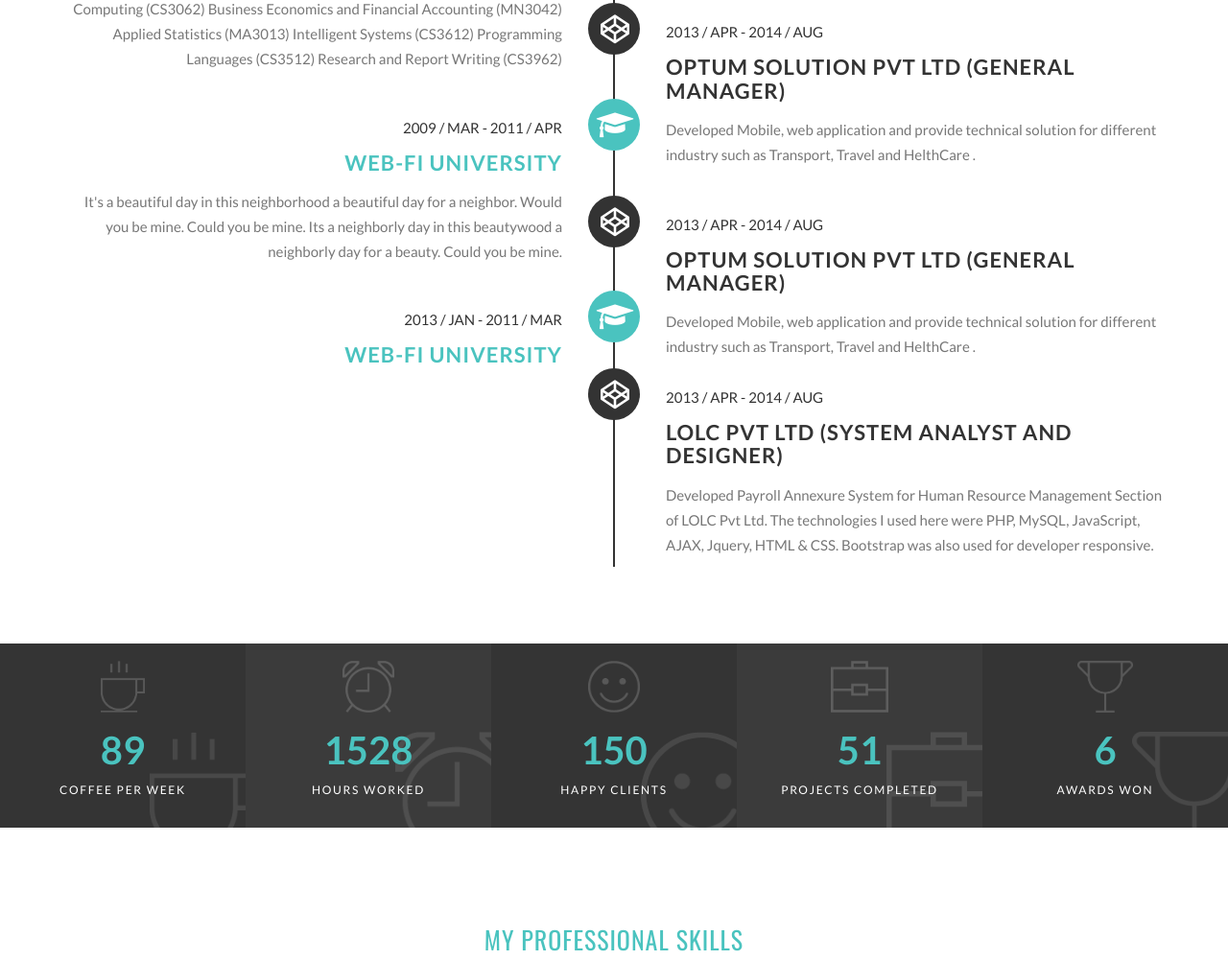
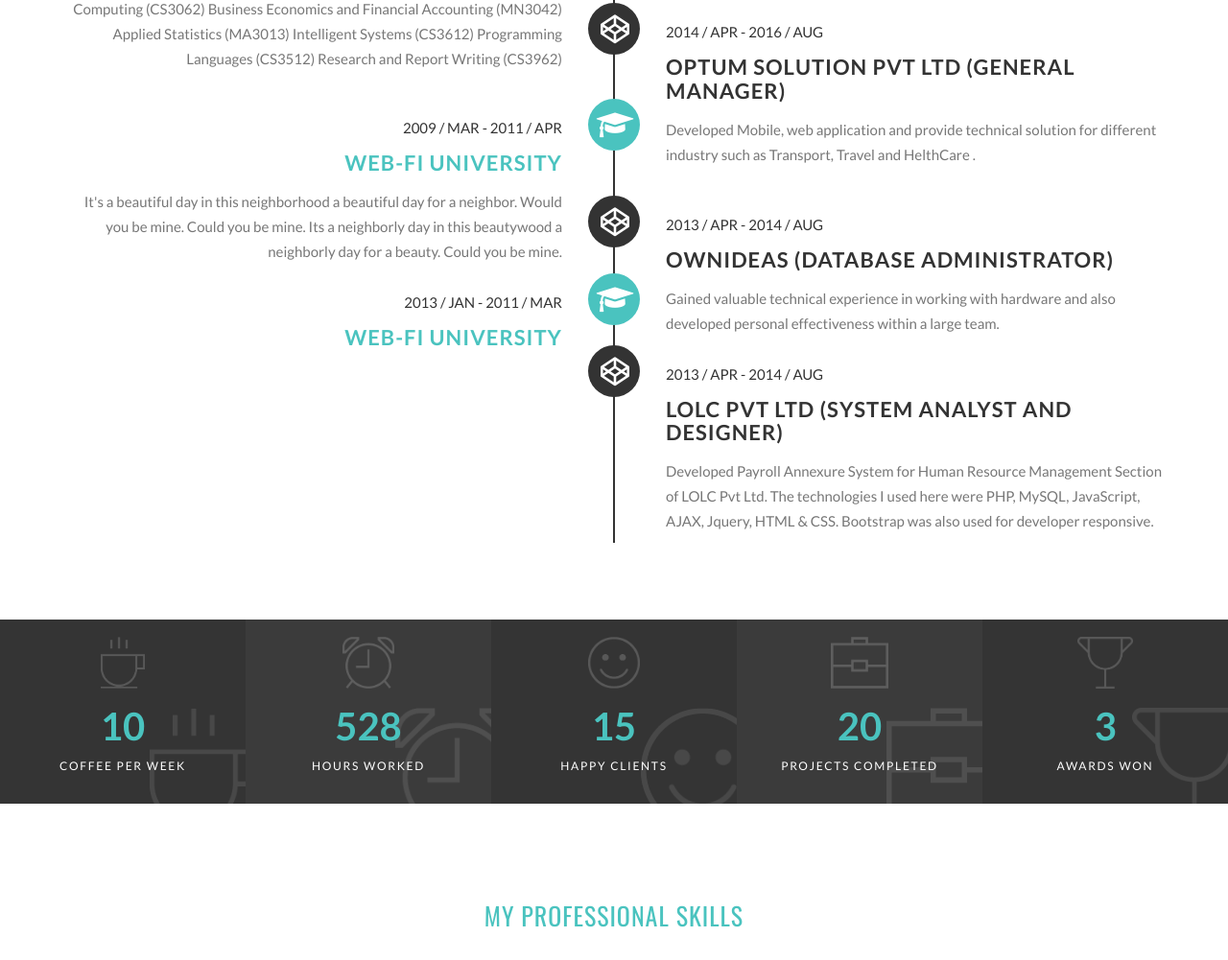
Before and after one commit to niroshn/niroshn.github.io, a plain HTML site: page resume.html in a window 1280 px wide. Shown: the part 856-1857 px from the top of the page at 96% size. Drawn offline with nearby package versions, Linux system fonts and the light colour scheme.

Commit message:
Update resume.html

```diff
--- a/resume.html
+++ b/resume.html
@@ -228,7 +228,7 @@
 								<span class="icon">
 									<i class="fa fa-codepen"></i>
 								</span>
-								<div class="caption">2013 / apr  -  2014 / aug</div>
+								<div class="caption">2014 / apr  -  2016 / aug</div>
 								<h4>Optum Solution Pvt Ltd (General Manager)</h4>
 								<p>
 									Developed Mobile, web application and provide technical solution for different industry such as Transport, Travel and HelthCare .
@@ -255,9 +255,9 @@
 									<i class="fa fa-codepen"></i>
 								</span>
 								<div class="caption">2013 / apr  -  2014 / aug</div>
-								<h4>Optum Solution Pvt Ltd (General Manager)</h4>
+								<h4>OwnIdeas (Database Administrator)</h4>
 								<p>
-									Developed Mobile, web application and provide technical solution for different industry such as Transport, Travel and HelthCare .
+								   Gained valuable technical experience in working with hardware and also developed personal effectiveness within a large team.
 								</p>
 							</div>
 						</div>
@@ -306,7 +306,7 @@
 					<span class="img-lg" style="background-image:url(images/pages/resume/icon-1.png);"></span>
 					<div class="entry-box">
 						<span class="icon-img" style="background-image:url(images/pages/resume/icon-1.png);"></span>
-						<h3>89</h3>
+						<h3>10</h3>
 						<p>coffee per week</p>
 					</div>
 				</div>
@@ -315,7 +315,7 @@
 					<span class="img-lg" style="background-image:url(images/pages/resume/icon-2.png);"></span>
 					<div class="entry-box">
 						<span class="icon-img" style="background-image:url(images/pages/resume/icon-2.png);"></span>
-						<h3>1528</h3>
+						<h3>528</h3>
 						<p>hours worked</p>
 					</div>
 				</div>
@@ -324,7 +324,7 @@
 					<span class="img-lg" style="background-image:url(images/pages/resume/icon-3.png);"></span>
 					<div class="entry-box">
 						<span class="icon-img" style="background-image:url(images/pages/resume/icon-3.png);"></span>
-						<h3>150</h3>
+						<h3>15</h3>
 						<p>happy clients</p>
 					</div>
 				</div>
@@ -333,7 +333,7 @@
 					<span class="img-lg" style="background-image:url(images/pages/resume/icon-4.png);"></span>
 					<div class="entry-box">
 						<span class="icon-img" style="background-image:url(images/pages/resume/icon-4.png);"></span>
-						<h3>51</h3>
+						<h3>20</h3>
 						<p>projects completed</p>
 					</div>
 				</div>
@@ -342,7 +342,7 @@
 					<span class="img-lg" style="background-image:url(images/pages/resume/icon-5.png);"></span>
 					<div class="entry-box">
 						<span class="icon-img" style="background-image:url(images/pages/resume/icon-5.png);"></span>
-						<h3>6</h3>
+						<h3>3</h3>
 						<p>awards won</p>
 					</div>
 				</div>
```
